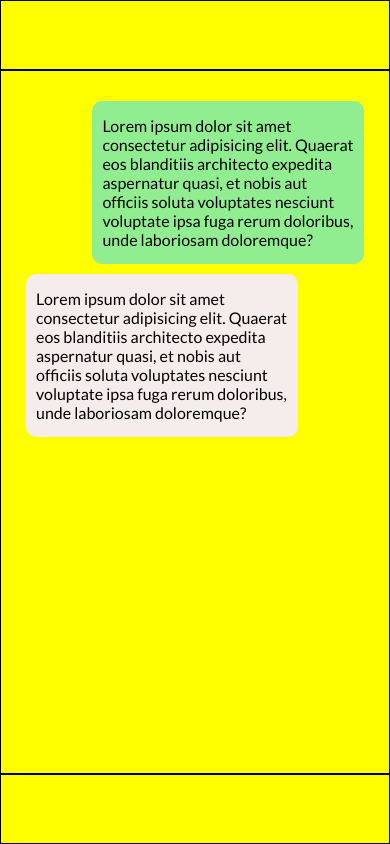
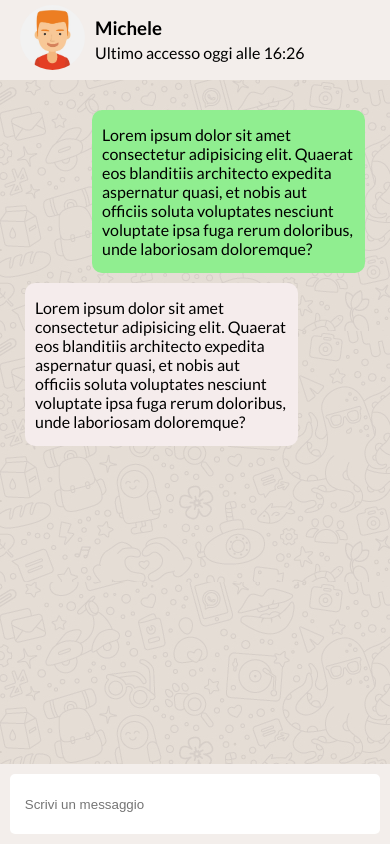
Before and after one commit to rinox3005/html-css-boolzapp, a plain HTML site: page index.html in a window 390 px wide. Drawn offline with Linux system fonts and the light colour scheme.

Commit message:
[UPD] mobile version style done

```diff
--- a/css/style.css
+++ b/css/style.css
@@ -3,7 +3,7 @@
 :root {
     --body-color: grey;
     --webapp-bg: lightgray;
-    --chat-color: yellow;
+    --chat-color: #F3EEEB;
     --user-color: blue;
     --section-view: 1px solid black;
 }
@@ -25,6 +25,11 @@ body {
     font-family: "Lato", sans-serif;
     font-weight: 400;
     font-style: normal;
+}
+
+.flex-user {
+    display: flex;
+    width: 100%;
 }
 
 .container {
@@ -60,7 +65,7 @@ body {
 
 .options {
     border: var(--section-view);
-    height: 70px;
+    height: 80px;
 }
 
 .notifications {
@@ -77,8 +82,9 @@ body {
 .search-bar {
     width: 100%;
     height: 100%;
+    border: none;
+    border-radius: 5px;
 }
-
 
 .chat {
     background-color: var(--chat-color);
@@ -87,16 +93,16 @@ body {
 
 .user-data,
 .insert {
-    border: var(--section-view);
-    height: 70px;
+    height: 80px;
     width: 100%;
 }
 
 .messages {
-    border: var(--section-view);
-    height: calc(100% - 140px);
+    height: calc(100% - 160px);
     width: 100%;
     overflow-y: scroll;
+    background-image: url(../img/mine.jpg);
+
 }
 
 .user-window {
@@ -134,6 +140,30 @@ body {
     margin-left: 25px;
 }
 
+.insert {
+    padding: 10px;
+}
+
+.user-icon img {
+    height: 65px;
+    border-radius: 100%;
+    object-fit: cover;
+}
+
+.user-data {
+    padding-top: 5px;
+    padding-left: 20px;
+}
+
+.user-name {
+    padding-top: 12px;
+    padding-left: 10px;
+}
+
+.user-name .name {
+    margin-bottom: 4px;
+}
+
 /* RESPONSIVE */
 
 @media screen and (min-width:576px) {
@@ -152,9 +182,19 @@ body {
     .chat-list {
         height: calc(100% - 70px);
     }
+
+    .flex-user {
+        display: flex;
+        width: 70%;
+    }
+
+    .flex-functions {
+        display: flex;
+        width: 30%;
+    }
 }
 
-@media screen and (min-width:768px) {
+@media screen and (min-width:991px) {
 
     .container {
         width: 80%;
--- a/index.html
+++ b/index.html
@@ -94,7 +94,20 @@
             </div>
             <div class="chat">
                 <div class="chat-window">
-                    <div class="user-data"></div>
+                    <div class="user-data">
+                        <div class="flex-user">
+                            <div class="user-icon"><img src="./img/avatar_1.jpg" alt="my-profile"></div>
+                            <div class="user-name">
+                                <h3 class="name">Michele</h3>
+                                <p class="last-access">Ultimo accesso oggi alle 16:26</p>
+                            </div>
+                        </div>
+                        <div class="flex-functions">
+                            <div class="functions">
+
+                            </div>
+                        </div>
+                    </div>
                     <div class="messages">
                         <div class="card">
                             <div class="sent">Lorem ipsum dolor sit amet consectetur adipisicing elit. Quaerat eos
@@ -105,7 +118,9 @@
                                 nesciunt voluptate ipsa fuga rerum doloribus, unde laboriosam doloremque?</div>
                         </div>
                     </div>
-                    <div class="insert"></div>
+                    <div class="insert">
+                        <input class="search-bar" type="text" placeholder="    Scrivi un messaggio">
+                    </div>
                 </div>
             </div>
         </div>
```
